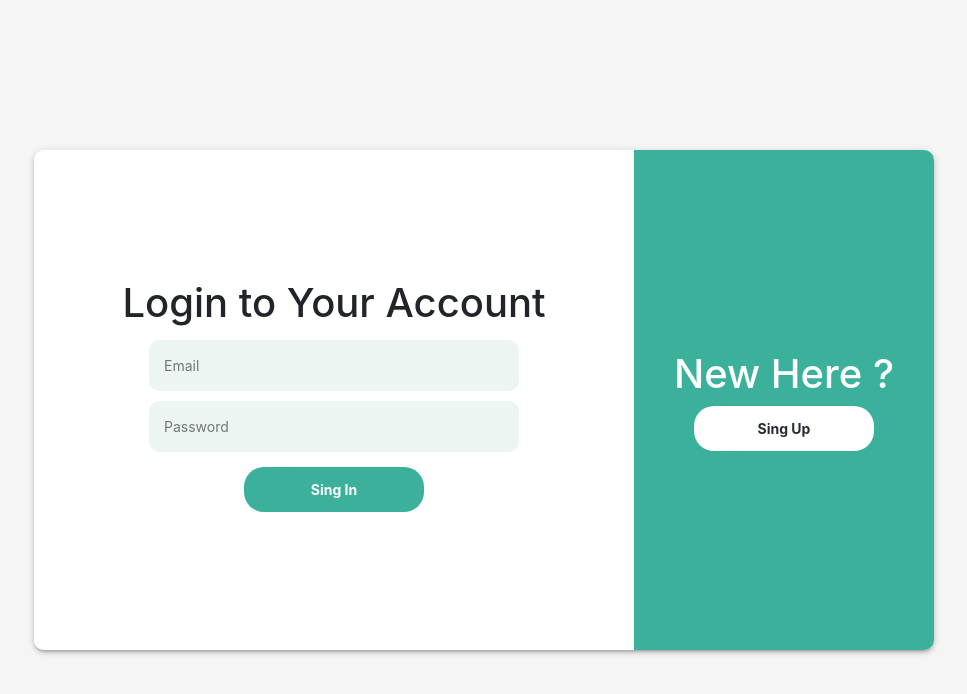
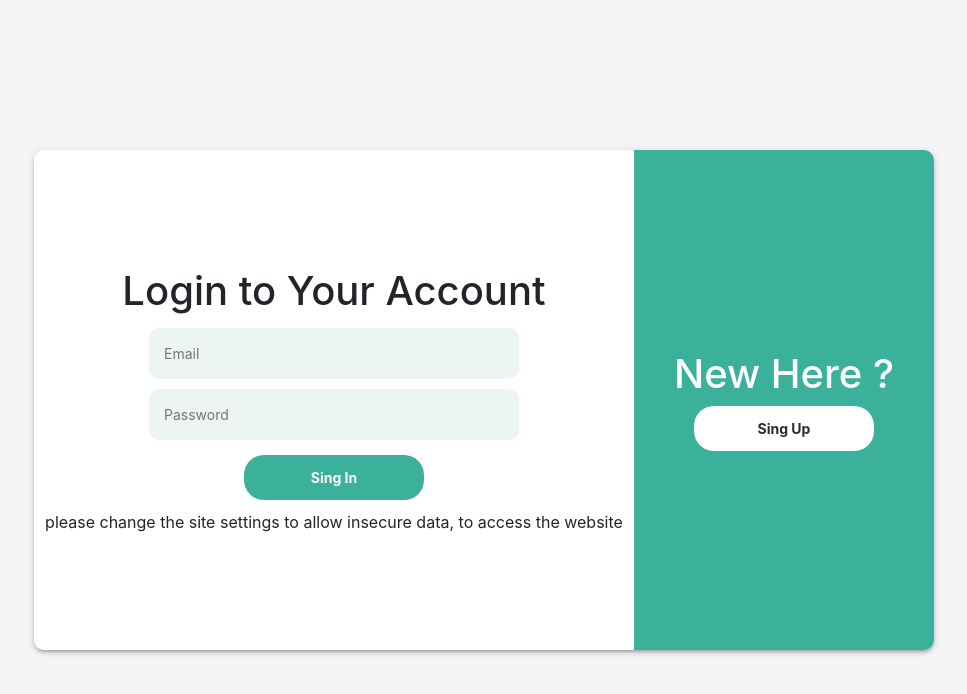
Before and after one commit to Saksham1109/Online_Judge_Project, a React (Create React App) app in the folder frontend/: page /login in a window 1280 px wide. Shown: the top 694 px of the page, without its empty margins (156-1123 px from the left). Built offline with nearby package versions, Linux system fonts and the light colour scheme; no server answers.

Commit message:
adding the site change message

```diff
--- a/frontend/src/components/Login/index.jsx
+++ b/frontend/src/components/Login/index.jsx
@@ -76,6 +76,7 @@ const Login = () => {
 						<button type="submit" className={styles.green_btn}>
 							Sing In
 						</button>
+						please change the site settings to allow insecure data, to access the website
 					</form>
 				</div>
 				<div className={styles.right}>
```
